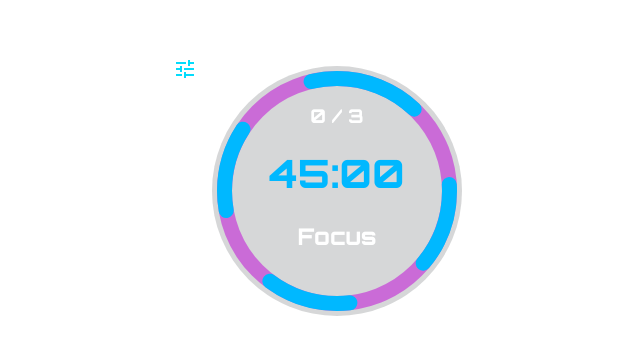
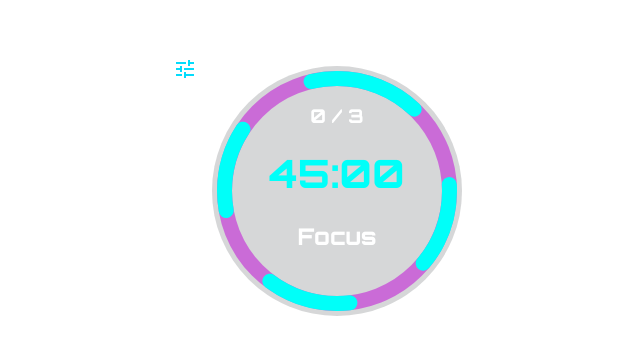
Before and after one commit to PilarCha/Vue-Pomodoro, a Vue app: page / in a window 1280 px wide. Shown: the part 209-564 px from the top of the page, without its empty margins (318-958 px from the left). Built offline with nearby package versions, Linux system fonts and the light colour scheme.

Commit message:
renaming css and data attributes for better understanding of app

```diff
--- a/src/assets/styles/timer.css
+++ b/src/assets/styles/timer.css
@@ -62,14 +62,14 @@ path.base-timer__path-remaining {
 }
 
 .base-timer__path-remaining.green {
+  color: var(--light-cyan);
+}
+
+.base-timer__path-remaining.warning {
   color: var(--mid-cyan);
 }
 
-.base-timer__path-remaining.orange {
-  color: var(--light-cyan);
-}
-
-.base-timer__path-remaining.red {
+.base-timer__path-remaining.danger {
   color: var(--neon-pink);
 }
 
--- a/src/views/Timer.vue
+++ b/src/views/Timer.vue
@@ -12,7 +12,7 @@
                     <path
                       id="base-timer-path-remaining"
                       :stroke-dasharray="remainingDashCircle"
-                      v-bind:class = "remainingPathColor"
+                      v-bind:class = "currentPathColor"
                       d="
                         M 50, 50
                         m -45, 0
@@ -36,7 +36,7 @@
                 </div> -->
 
                 <h3 class = "round-counter">{{currentRound}} / {{totalRounds}}</h3>
-               <span id="base-timer-label" v-bind:class = "remainingPathColor">{{formatTime(timeLeft)}}</span>
+               <span id="base-timer-label" v-bind:class = "currentPathColor">{{formatTime(timeLeft)}}</span>
                <h3 class ="current-phase" @click="paused = !paused">{{currentPhase}}</h3>
              </div>
             </div>
@@ -64,15 +64,15 @@ export default {
       fullDashArray: 283,
       timeLeft: null,
       timerInterval: null,
-      remainingPathColor: "base-timer__path-remaining green",
+      currentPathColor: "base-timer__path-remaining green",
       timePassed: 0,
       colorCodes: {
         warning: {
-          color: "orange",
+          color: "warning",
           threshold: 1000
         },
         alert: {
-          color: "red",
+          color: "danger",
           threshold: 300
         }
       },
@@ -114,7 +114,7 @@ export default {
     setUpTimer() {
       this.timeLeft = this.timeLimit - this.timePassed;
       this.formatTime(this.timeLeft);
-      this.setRemainingPathColor(this.timeLeft);
+      this.setcurrentPathColor(this.timeLeft);
     },
 
     restartTimer() {
@@ -122,7 +122,7 @@ export default {
       this.remainingDashCircle = 34;
       this.timeLeft = null;
       this.timerInterval = null;
-      this.remainingPathColor = "base-timer__path-remaining green";
+      this.currentPathColor = "base-timer__path-remaining green";
       this.timePassed = 0;
       let phase = this.currentPhase
       if(phase == 'Focus' && this.currentRound == this.totalRounds - 1) {
@@ -151,7 +151,7 @@ export default {
         this.timeLeft = this.timeLimit - this.timePassed;
         this.formatTime(this.timeLeft);
         this.setCircleDasharray();
-        this.setRemainingPathColor(this.timeLeft);
+        this.setcurrentPathColor(this.timeLeft);
 
         if (this.timeLeft === 0) {
           this.show = false;
@@ -172,12 +172,12 @@ export default {
       return `${minutes}:${seconds}`;
     },
 
-    setRemainingPathColor(timeLeft) {
+    setcurrentPathColor(timeLeft) {
       const { alert, warning} = this.colorCodes;
       if (timeLeft <= alert.threshold) {
-        this.remainingPathColor =  "base-timer__path-remaining red"
+        this.currentPathColor =  "base-timer__path-remaining danger"
       } else if (timeLeft <= warning.threshold) {
-        this.remainingPathColor = "base-timer__path-remaining orange"
+        this.currentPathColor = "base-timer__path-remaining warning"
       }
     },
 
```
